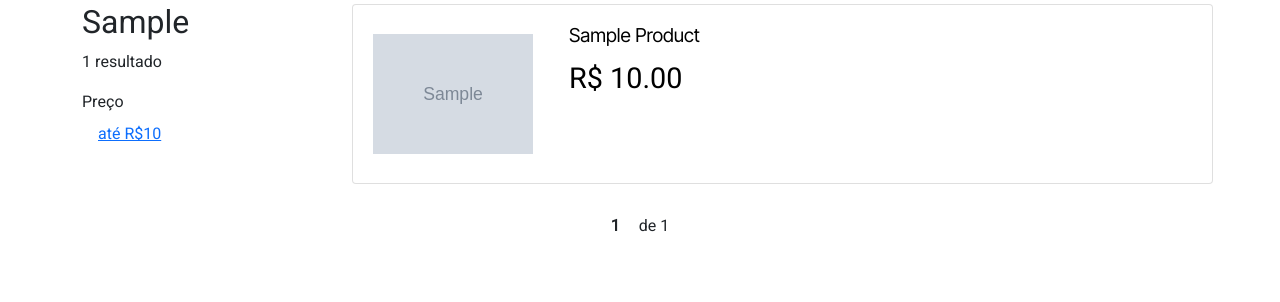
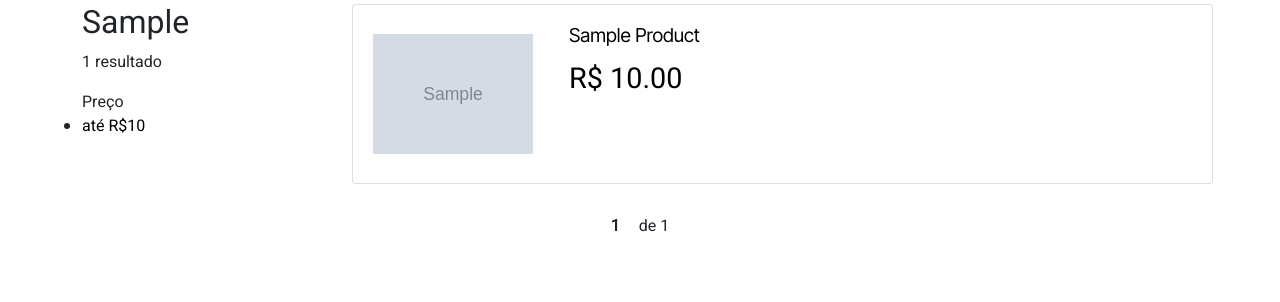
Before and after one commit to The-vinicius/store, a Django app: a page that uses core/templates/products/includes/filter.html in a window 1280 px wide. Shown: the part 116-418 px from the top of the page. Run offline with Django 4.2, Linux system fonts and the light colour scheme; tables that the repository leaves empty hold one stand-in row (values such as "Sample post"); grey boxes marked "Sample" are stand-in pictures; parts of the project's set-up code (start-up, migrations or seed data) failed here and were passed over.

Commit message:
style filter price

```diff
--- a/core/templates/products/includes/filter.html
+++ b/core/templates/products/includes/filter.html
@@ -4,12 +4,12 @@
     </div>
 
     <ul class="list-group list-group-flush">
-      <li class="list-group-item"><a href="{% url 'filter:result' slug=slug price_gt=1 price_lt=price.price1 %}">até R${{ price.price1 }}</a></li>
+      <li class="non-st"><a class="cor" href="{% url 'filter:result' slug=slug price_gt=1 price_lt=price.price1 %}">até R${{ price.price1 }}</a></li>
       {% if price.bitween_price %}
-      <li class="list-group-item"><a href="{% url 'filter:result' slug=slug price_gt=price.price1 price_lt=price.price2 %}">R${{ price.price1 }} a R${{ price.price2 }}</a></li>
+      <li class="non-st"><a class="cor" href="{% url 'filter:result' slug=slug price_gt=price.price1 price_lt=price.price2 %}">R${{ price.price1 }} a R${{ price.price2 }}</a></li>
       {% endif %}
       {% if object_list.count > 1 and price.price2 != price.max_price  %}
-      <li class="list-group-item"><a href="{% url 'filter:result' slug=slug price_gt=price.price2 price_lt=price.max_price %}">Mais de R${{ price.price2 }}</a></li>
+      <li class="non-st"><a class="cor" href="{% url 'filter:result' slug=slug price_gt=price.price2 price_lt=price.max_price %}">Mais de R${{ price.price2 }}</a></li>
       {% endif %}
     </ul>
   </div>
```
